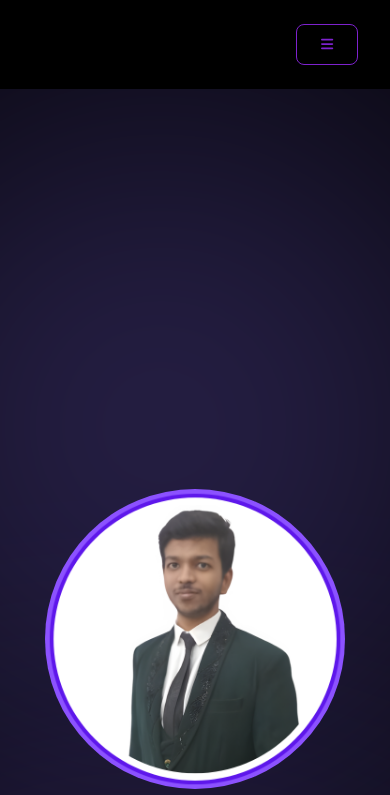
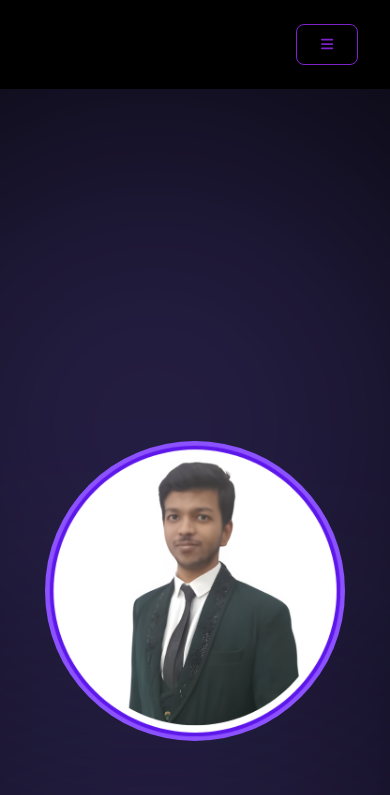
Before and after one commit to Shufey/portfolio, a React (Vite) app: page / in a window 390 px wide. Shown: the top 795 px of the page. Built offline with nearby package versions, Linux system fonts and the light colour scheme.

Commit message:
mobile-nav

```diff
--- a/src/App.jsx
+++ b/src/App.jsx
@@ -12,7 +12,7 @@ function App() {
     <>
       <div >
         <Navbar />
-        <div className="overflow-hidden md:px-32 px-4">
+        <div className="overflow-hidden md:px-32 px-2">
           <Element name="hero">
             <Hero />
           </Element>
--- a/src/components/Hero.jsx
+++ b/src/components/Hero.jsx
@@ -19,7 +19,7 @@ const Hero = () => {
           </p>
         </div>
 
-        <div className=" w-full md:w-[50%] hero-img flex justify-center md:pt-0 pt-60">
+        <div className=" w-full md:w-[50%] hero-img flex justify-center md:pt-0 pt-48">
           <div className="w-[300px] rounded-full overflow-hidden flex items-center justify-center">
             <img
               className="w-full h-full object-cover"
--- a/src/components/MobileNav.jsx
+++ b/src/components/MobileNav.jsx
@@ -6,7 +6,7 @@ import { Link } from 'react-scroll';
 const MobileNav = ({ isOpen, toggleMenu }) => {
   return (
     <div
-      className={`fixed top-0 right-0 h-lvh w-full overflow-y-hidden bg-[rgba(0,0,0,0.3)] z-[999] shadow-[0px_29px_80px_rgba(0,0,0,0.3)] transition-transform duration-300 transform ${
+      className={`fixed top-0 right-0 h-screen w-full overflow-hidden bg-[rgba(0,0,0,0.3)] z-[999] shadow-[0px_29px_80px_rgba(0,0,0,0.3)] transition-transform duration-300 transform ${
         isOpen ? "translate-x-0 opacity-100 md:hidden" : "translate-x-full opacity-0 md:hidden"
       }`}
       onClick={toggleMenu}
```
